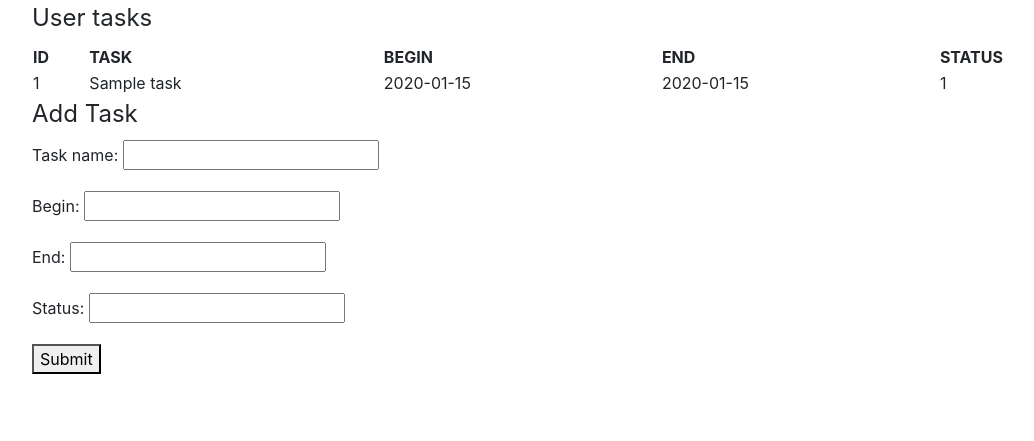
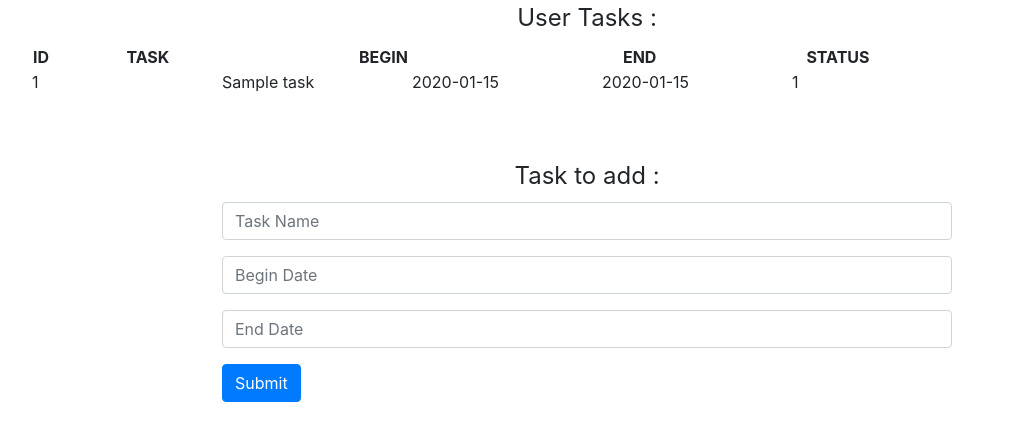
Before and after one commit to iDommel/WEB_epytodo_2019, a Flask app: page /user/task in a window 1280 px wide. Shown: the part 56-497 px from the top of the page, without its empty margins (53-1087 px from the left). Run offline with Flask 2, Linux system fonts and the light colour scheme; tables that the repository leaves empty hold one stand-in row (Sample ...); lists and menus that the app fills with data are empty; some libraries are stand-ins or nearby versions.

Commit message:
Added: Patrickkkkkkkk ... à la trick

```diff
--- a/app/controller.py
+++ b/app/controller.py
@@ -11,14 +11,14 @@ from flask import render_template, request
 import pymysql as sql
 
 
-pwd = 'Fnzatpez1.'
+pwd = 'sdfmovieconquest1'
 user = 'root'
 
 class Controller(object):
 
     def __init__(self, title, myContent):
         self.title = title
-        self.myContent = myContent
+        self.user_id = 1
 
     def index_action(self):
         return render_template("index.html",
@@ -38,9 +38,9 @@ class Controller(object):
                             unix_socket='/var/lib/mysql/mysql.sock',
                             user=user,
                             passwd=pwd,
-                            db='epytodo')##connect to database
+                            db='epytodo')
             cursor = connect.cursor()
-            cursor.execute("SELECT * FROM task")##execution de la requete
+            cursor.execute("SELECT * FROM task")
             result = cursor.fetchall()
             connect.commit()
             cursor.close()
@@ -57,21 +57,34 @@ class Controller(object):
             task = request.form['task']
             begin = request.form['begin']
             end = request.form['end']
-            status = request.form['status']
         try:
             insert_stuff = (
-                "INSERT INTO task (title, begin, end, status) VALUES ('" + task + "','" + begin + "','" + end + "','" + status + "')"
+                "INSERT INTO task (title, begin, end, status) VALUES ('" + task + "','" + begin + "','" + end + "','0')"
             )
             connect = sql.connect(host='localhost',
                             unix_socket='/var/lib/mysql/mysql.sock',
                             user=user,
                             passwd=pwd,
-                            db='epytodo')##connect to database
+                            db='epytodo')
             cursor = connect.cursor()
-            cursor.execute(insert_stuff)##execution de la requete
+            cursor.execute(insert_stuff)
             connect.commit()
             cursor.close()
             connect.close()
         except Exception as e :
             print("Caught  an  exception : ", e)
+        try:
+                connect = sql.connect(host='localhost',
+                            unix_socket='/var/lib/mysql/mysql.sock',
+                            user=user,
+                            passwd=pwd,
+                            db='epytodo')
+                cursor = connect.cursor()
+                task_id = cursor.execute("SELECT task_id FROM task ORDER BY task_id DESC")
+                cursor.execute("INSERT INTO user_has_task (fk_user_id, fk_task_id) VALUES ('" + str(self.user_id) + "','" + task_id + "')")
+                connect.commit()
+                cursor.close()
+                connect.close()
+        except Exception as e :
+            print("Caught  an  exception : ", e)
         return self.display_task_action()
--- a/app/templates/tasks_view.html
+++ b/app/templates/tasks_view.html
@@ -3,7 +3,7 @@
 {% block content %}
 
 <fieldset>
-    <legend>User tasks</legend>
+    <legend style="text-align: center;">User Tasks :</legend>
     <table style="width:100%">
         <tr>
             <th>ID</th>
@@ -12,29 +12,33 @@
             <th>END</th>
             <th>STATUS</th>
         </tr>
+    </table>
         {% for elem in tables %}
-        <tr>
-            <td>{{elem[0]}}</td>
-            <td>{{elem[1]}}</td>
-            <td>{{elem[2]}}</td>
-            <td>{{elem[3]}}</td>
-            <td>{{elem[4]}}</td>
-        </tr>
+        <div class="row">
+            <div class="col-2">{{elem[0]}}</div>
+            <div class="col-2">{{elem[1]}}</div>
+            <div class="col-2">{{elem[2]}}</div>
+            <div class="col-2">{{elem[3]}}</div>
+            <div class="col-2">{{elem[4]}}</div>
+        </div>
         {% endfor %}
-    </table>
 </fieldset>
-<fieldset>
-    <legend>Add Task</legend>
+<div class="row justify-content-center" style="margin-top: 4rem;">
+    <div class="col-sm-8">
         <form action="/user/task/add" method="POST">
-        <p><label for="task">Task name:</label>
-            <input name="task" id="task" value="" type="text" /></p>
-        <p><label for="begin">Begin:</label>
-            <input name="begin" id="begin" value="" type="text" /></p>
-        <p><label for="end">End:</label>
-            <input name="end" id="end" value="" type="text" /></p>
-        <p><label for="status">Status:</label>
-            <input name="status" id="status" value="" type="text" /></p>
-        <button type="submit" value="submit">Submit</button>
+            <legend style="text-align: center;">Task to add :</legend>
+            <div class="form-group">
+                <input type="text" name="task" class="form-control" placeholder="Task Name">
+            </div>
+            <div class="form-group">
+                <input type="text" name="begin" class="form-control" placeholder="Begin Date">
+            </div>
+            <div class="form-group">
+                <input type="text" name="end" class="form-control" placeholder="End Date">
+            </div>
+                <button type="submit" class="btn btn-primary text-center">Submit</button>
+            </div>
         </form>
-</fieldset>
+    </div>
+</div>
 {% endblock %}
```
Lines whose indentation alone changed are shown as unchanged.
